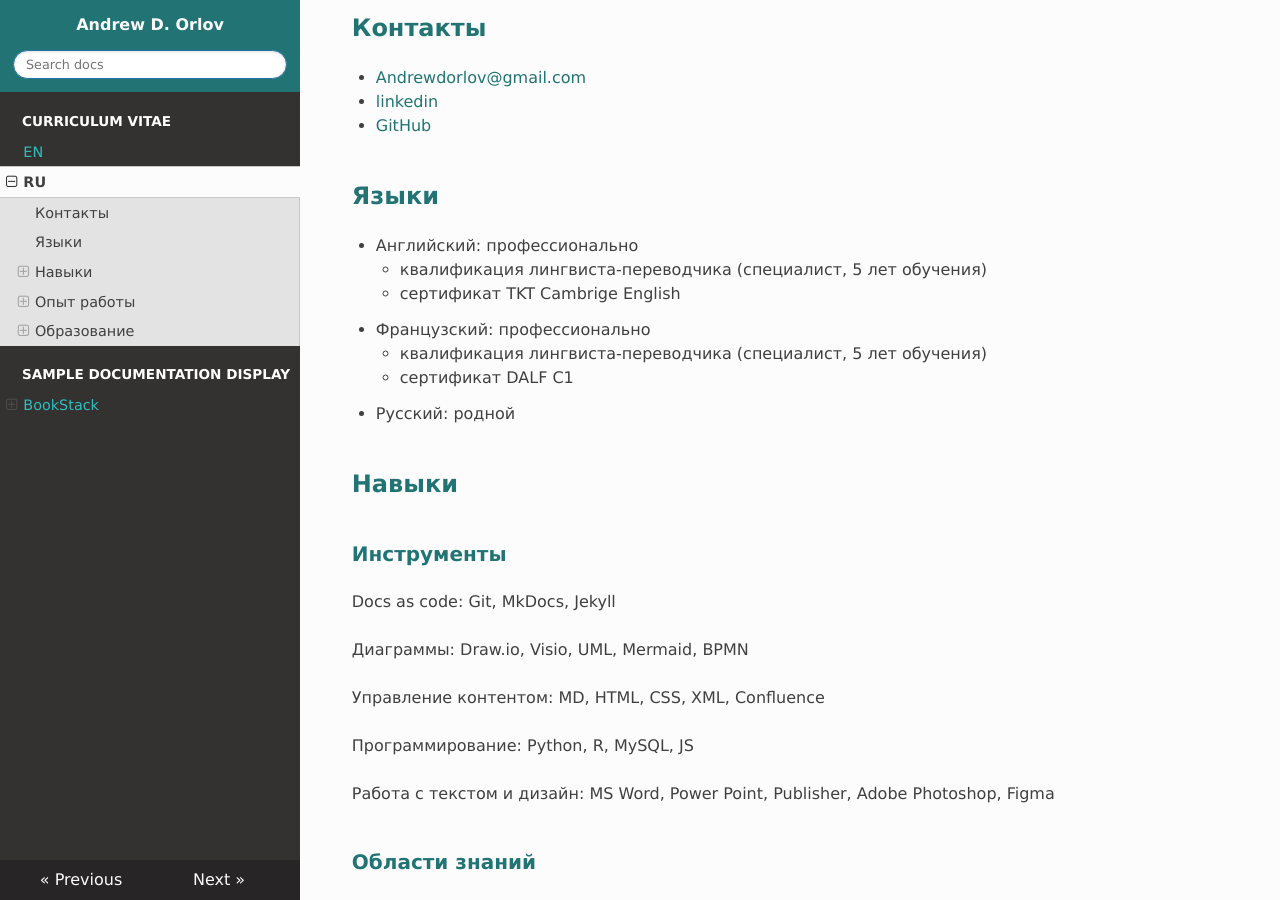
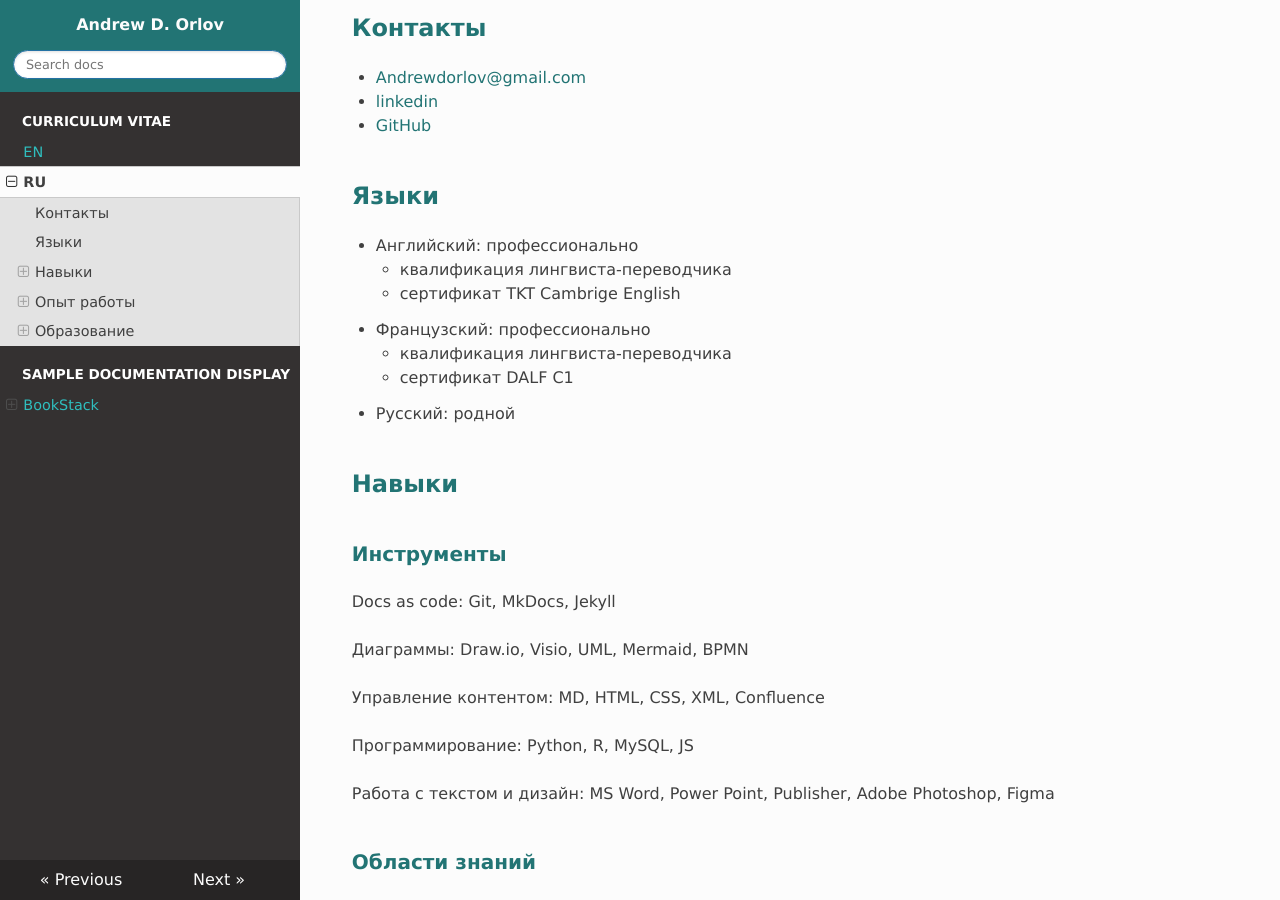
Before and after one commit to AndrewDOrlov/andrewdorlov.github.io, an MkDocs documentation site: the page built from docs/CVRU.md, in a window 1280 px wide and 900 px high, scrolled down 666 px. Built offline with MkDocs 1.6.1, drawn with Linux system fonts in a browser that asks for light colours; nearby versions of some CDN libraries.

Commit message:
updated languages

```diff
--- a/docs/CVRU.md
+++ b/docs/CVRU.md
@@ -11,10 +11,10 @@
 ## Языки
 
 - Английский: профессионально
-    - квалификация лингвиста-переводчика (специалист, 5 лет обучения)
+    - квалификация лингвиста-переводчика
     - сертификат TKT Cambrige English
 - Французский: профессионально
-    - квалификация лингвиста-переводчика (специалист, 5 лет обучения)
+    - квалификация лингвиста-переводчика
     - сертификат DALF C1
 - Русский: родной
 
```
